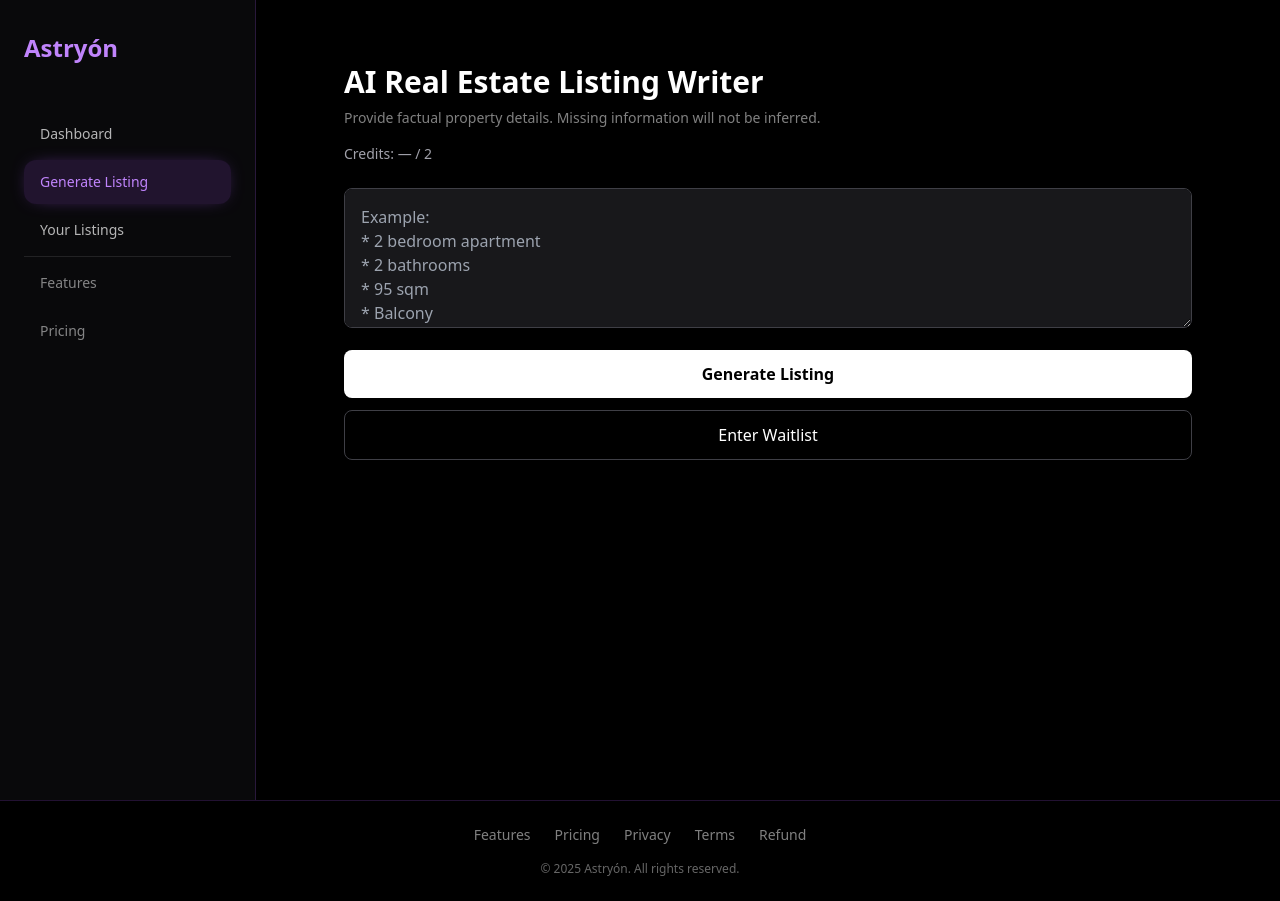
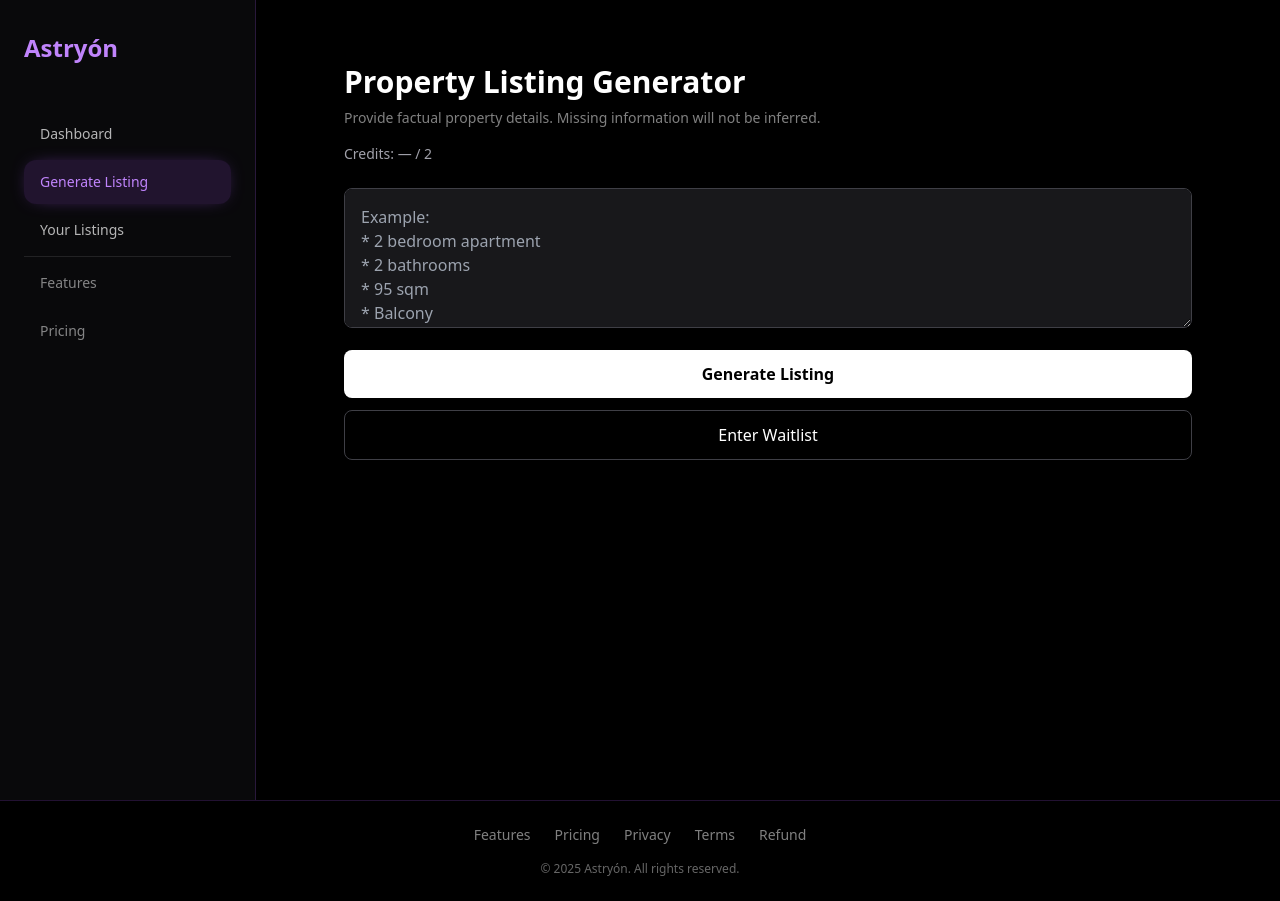
Before and after one commit to Ayaan9111/astryon, a Next.js app: page /dashboard/generate in a window 1280 px wide. Built offline with nearby package versions, Linux system fonts and the light colour scheme; no server answers; what @react-pdf/renderer would draw is missing.

Commit message:
fixed title

```diff
--- a/app/dashboard/generate/page.tsx
+++ b/app/dashboard/generate/page.tsx
@@ -108,7 +108,7 @@ export default function GeneratePage() {
   return (
     <div className="max-w-4xl mx-auto p-6 text-white">
       <h1 className="text-3xl font-bold mb-2">
-        AI Real Estate Listing Writer
+        Property Listing Generator
       </h1>
 
       <p className="text-sm text-white/50 mb-4">
```
